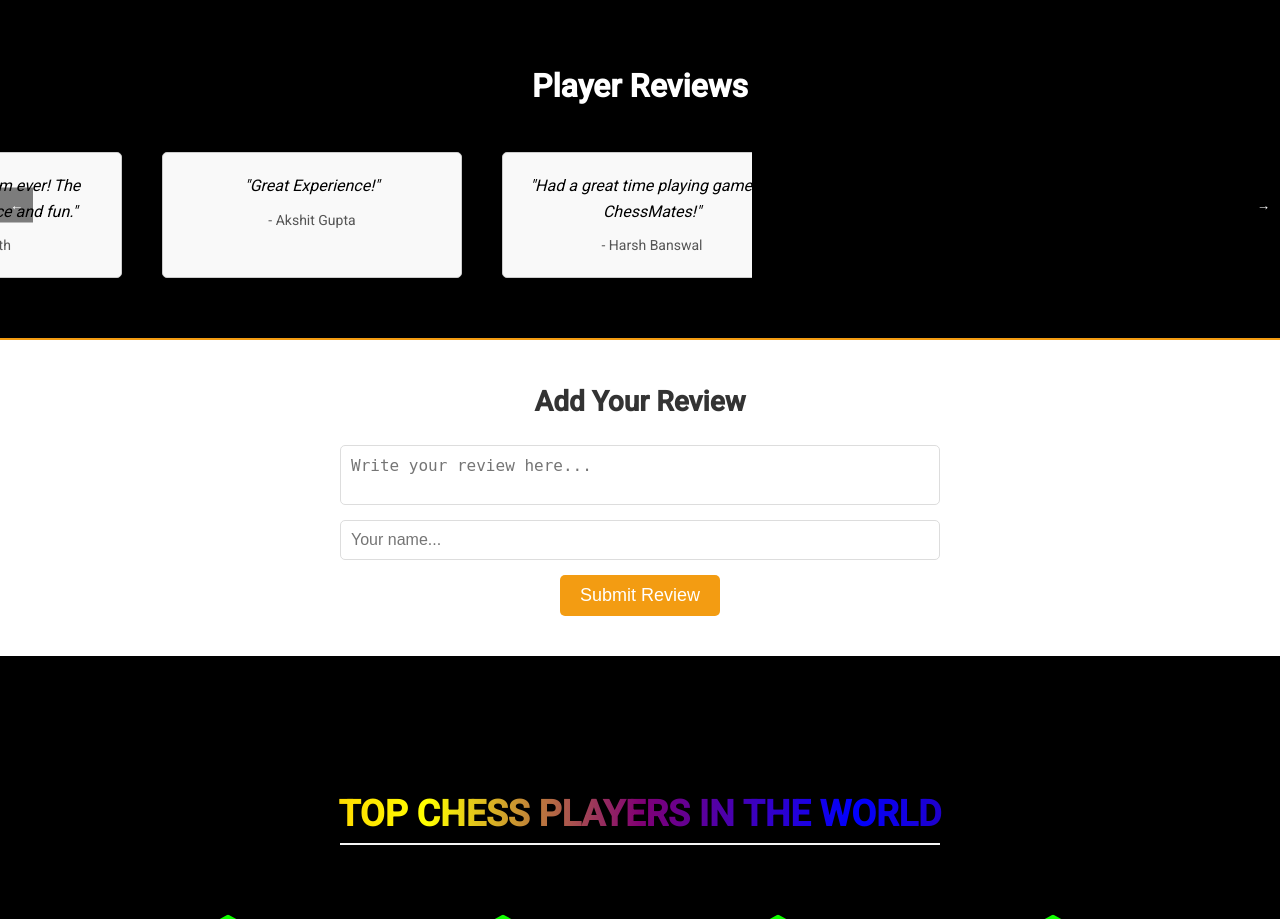
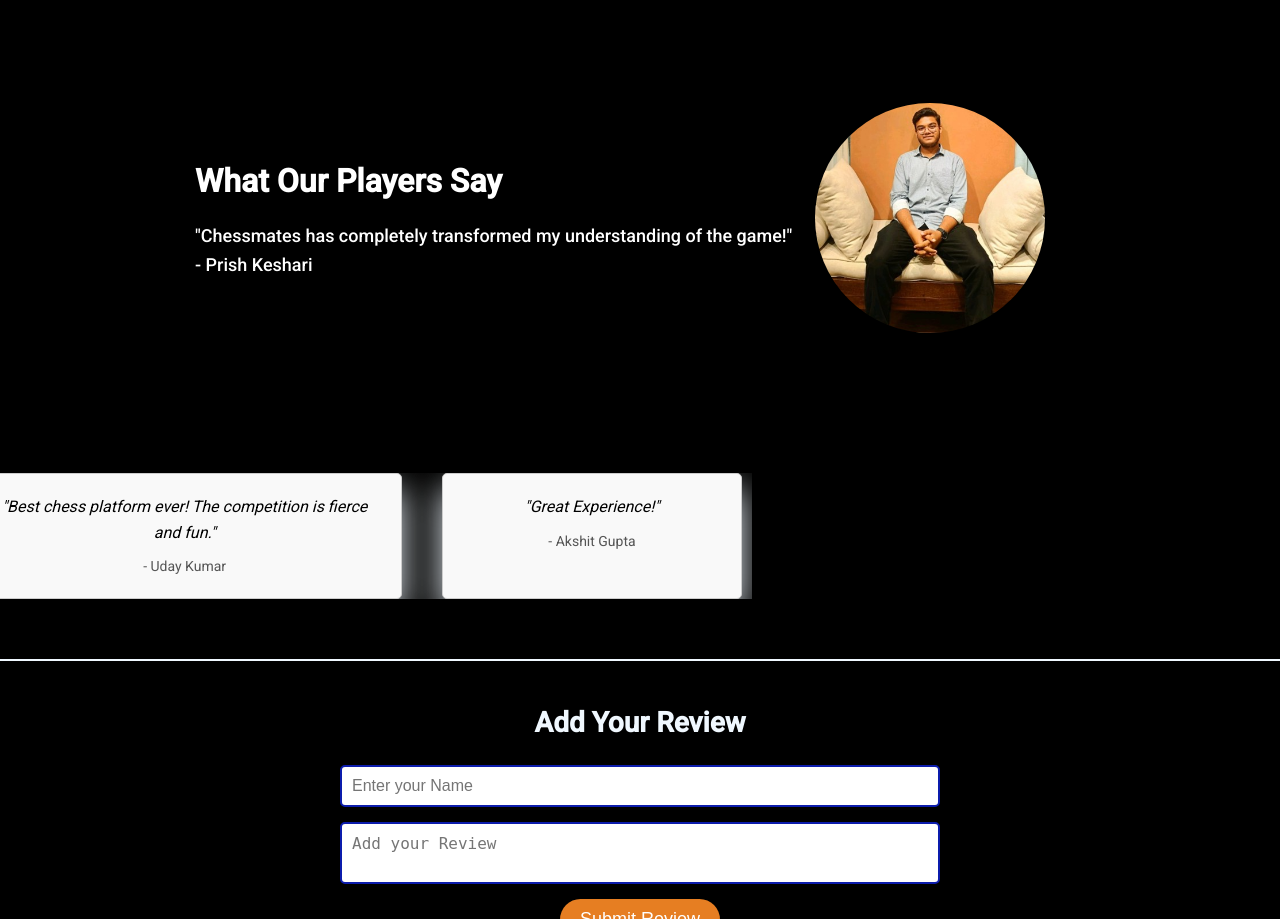
Before and after one commit to Uday2k5/Chess-Project, a PHP site: page /landing/landing.php in a window 1280 px wide. Shown: the part 1460-2379 px from the top of the page. Run offline with PHP 8.4, Linux system fonts and the light colour scheme.

Commit message:
Landing page changes

```diff
--- a/Chessproject/commands.sql
+++ b/Chessproject/commands.sql
@@ -3,8 +3,9 @@
 -- xampp server
 
 create table userinfo (
+    id int primary key auto_increment,
     -- email for uniquely identifying users
-    email varchar(255) not null PRIMARY KEY,
+    email varchar(255) not null,
     -- username for each users
     username varchar(255) not null UNIQUE,
     -- storing hashed password
--- a/Chessproject/landing/landing.css
+++ b/Chessproject/landing/landing.css
@@ -290,8 +291,8 @@ footer ul a:hover {
   font-size: 36px;
   text-align: center;
   color: aliceblue;
-    background: linear-gradient(to right, red, orange, yellow, rgb(128, 0, 115), blue, indigo, violet);
-    -webkit-background-clip: text; /*For Safari*/
+  background: aliceblue;
+  -webkit-background-clip: text; /For Safari/
   color: transparent;
 }
 
@@ -486,17 +487,19 @@ footer ul a:hover {
 }
 /* Add Review Section */
 .add-review {
-  background-color: white;
+background-color: black;
 padding: 40px 20px;
 text-align: center;
 margin-top: 20px;
-  border-top: 2px solid #f39c12;
+border-top: 2px solid aliceblue;
+border-bottom: 2px solid aliceblue;
 }
 
 .add-review h2 {
 font-size: 28px;
 margin-bottom: 20px;
 font-weight: 600;
+color: aliceblue;
 }
 
 .review-form {
@@ -513,18 +517,17 @@ footer ul a:hover {
 width: 100%;
 padding: 10px;
 font-size: 16px;
-  border: 1px solid #ddd;
+border: 2px solid rgb(12, 28, 172);
 border-radius: 5px;
 resize: none;
 }
-
 .review-form button {
 padding: 10px 20px;
 font-size: 18px;
 color: white;
-  background-color: #f39c12;
+background-color: #e67e22;
 border: none;
-  border-radius: 5px;
+border-radius: 30px;
 cursor: pointer;
 transition: background-color 0.3s;
 }
@@ -561,7 +567,7 @@ footer ul a:hover {
 border: 1px solid #ccc;
 border-radius: 5px;
 background-color: #f9f9f9;
-  box-shadow: 0 4px 6px rgba(0, 0, 0, 0.1);
+box-shadow: 0 15px 35px aliceblue;
 color: black;
 }
 
--- a/Chessproject/landing/landing.php
+++ b/Chessproject/landing/landing.php
@@ -1,4 +1,4 @@
-<!DOCTYPE html>
+]<!DOCTYPE html>
 <html lang="en">
 <head>
     <meta charset="UTF-8">
@@ -38,48 +38,6 @@
             </div>
         </section>
 
-        <section class="featured" id="Learn">
-            <div class="feature-box">
-                <h3>Play Chess</h3>
-                <p>Challenge friends or opponents in real-time games with instant matchmaking.</p>
-            </div>
-            <div class="feature-box overlap">
-                <h3>Learn Chess</h3>
-                <p>Access lessons, tutorials, and video guides to become a grandmaster.</p>
-            </div>
-            <div class="feature-box">
-                <h3>Compete</h3>
-                <p>Join exciting tournaments and showcase your skills to the world.</p>
-            </div>
-        </section>
-
-        <section class="testimonial" id="Community">
-            <div class="testimonial-content">
-                <h2>What Our Players Say</h2>
-                <p>"Chessmates has completely transformed my understanding of the game!" - Prish Keshari</p>
-            </div>
-            <img src="../img/prish.jpg" alt="Chess Player" class="testimonial-img">
-        </section>
-
-        <section class="review-slider">
-           <h2>Player Reviews</h2>
-            <div class="slider-container">
-                  <div class="slider" id="review-slider"></div>
-            </div>
-        </section>
-
-
-        <!-- Add Review Section -->
-        <section class="add-review">
-            <h2>Add Your Review</h2>
-            <form action="submit_review.php" method="POST" class="review-form">
-                <textarea name="review_text" placeholder="Write your review here..." required></textarea>
-                <input type="text" name="review_name" placeholder="Your name..." required>
-                <button type="submit">Submit Review</button>
-            </form>
-        </section>
-
-
 
 
         <div class="team-component">
@@ -112,30 +70,55 @@
                 <div class="honeycomb-cell_title">Vidit</div>
                </a>
               </li>
-              <!-- Add more team members as necessary -->
+              <!-- more team members can be added  -->
               <li class="honeycomb-cell honeycomb_Hidden"></li>
             </ul>
           </div>
 
+        <section class="testimonial" id="Community">
+            <div class="testimonial-content">
+                <h2>What Our Players Say</h2>
+                <p>"Chessmates has completely transformed my understanding of the game!" - Prish Keshari</p>
+            </div>
+            <img src="../img/prish.jpg" alt="Chess Player" class="testimonial-img">
+        </section>
+
+        <section class="review-slider">
+            <div class="slider-container">
+                  <div class="slider" id="review-slider"></div>
+            </div>
+        </section>
 
 
-        <section class="news" id="news">
-            <h2>Latest News</h2>
-            <div class="news-articles">
-                <article>
-                    <h3>Upcoming Chess Tournaments</h3>
-                    <p>Stay updated on all the major chess events happening around the globe.</p>
-                </article>
-                <article>
-                    <h3>Chess Strategies for Beginners</h3>
-                    <p>Learn essential opening moves to dominate your opponent.</p>
-                </article>
-                <article>
-                    <h3>Advanced Tactics</h3>
-                    <p>Delve deeper into tactical moves to outsmart your competitors.</p>
-                </article>
+        <!-- Review Section hai-->
+        <section class="add-review">
+            <h2>Add Your Review</h2>
+            <form action="submit_review.php" method="POST" class="review-form">
+                <input type="text" name="review_name" placeholder="Enter your Name" class="text1" required>
+                <textarea name="review_text" placeholder="Add your Review " class="text1" required></textarea>
+                <button type="submit">Submit Review</button>
+            </form>
+        </section>
+
+
+        <section class="featured" id="Learn">
+            <div class="feature-box">
+                <h3>Play Chess</h3>
+                <p>Challenge friends or opponents in real-time games with instant matchmaking.</p>
+            </div>
+            <div class="feature-box overlap">
+                <h3>Learn Chess</h3>
+                <p>Access lessons, tutorials, and video guides to become a grandmaster.</p>
+            </div>
+            <div class="feature-box">
+                <h3>Compete</h3>
+                <p>Join exciting tournaments and showcase your skills to the world.</p>
             </div>
         </section>
+
+
+
+
     </main>
 
     <footer>
@@ -187,26 +170,10 @@
         }
         const offset = -currentSlideIndex * (slides[0].offsetWidth + 20); // 20px is the margin
         slider.style.transform = `translateX(${offset}px)`;
+
     }
 
-    // Optional: Add navigation buttons
-    const sliderButtons = document.createElement('div');
-    sliderButtons.classList.add('slider-buttons');
 
-    const prevButton = document.createElement('button');
-    prevButton.classList.add('slider-button');
-    prevButton.innerHTML = '←';
-    prevButton.onclick = () => showSlide(currentSlideIndex - 1);
-    sliderButtons.appendChild(prevButton);
-
-    const nextButton = document.createElement('button');
-    nextButton.classList.add('slider-button');
-    nextButton.innerHTML = '→';
-    nextButton.onclick = () => showSlide(currentSlideIndex + 1);
-    sliderButtons.appendChild(nextButton);
-
-    const sliderContainer = document.querySelector('.slider-container');
-    sliderContainer.appendChild(sliderButtons);
 
     // Initial slider setup
     if (slides.length > 0) {
--- a/Chessproject/landing/reviews.json
+++ b/Chessproject/landing/reviews.json
@@ -2,19 +2,15 @@
     "reviews": [
         {
             "text": "This game is amazing! Highly recommend to all chess lovers.",
-            "name": "John Doe"
+            "name": "Prish Keshari"
         },
         {
             "text": "Best chess platform ever! The competition is fierce and fun.",
-            "name": "Alice Smith"
+            "name": "Uday Kumar"
         },
         {
             "text": "Great Experience!",
             "name": "Akshit Gupta"
-        },
-        {
-            "text": "Had a great time playing game on ChessMates!",
-            "name": "Harsh Banswal"
         }
     ]
 }
```
Also changed, not shown: other parts of Chessproject/landing/landing.css (+13 -35 lines). Lines whose indentation alone changed are shown as unchanged.
